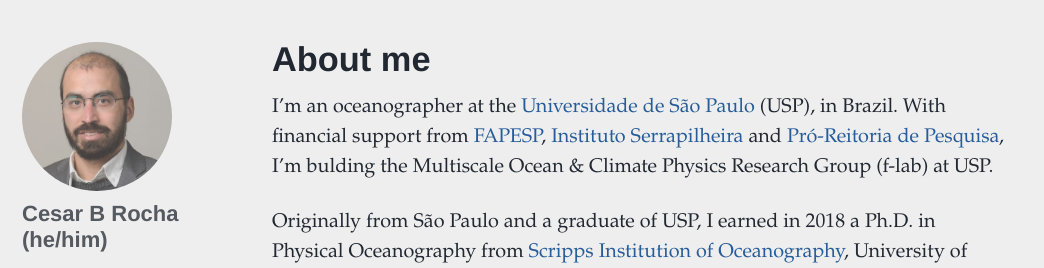
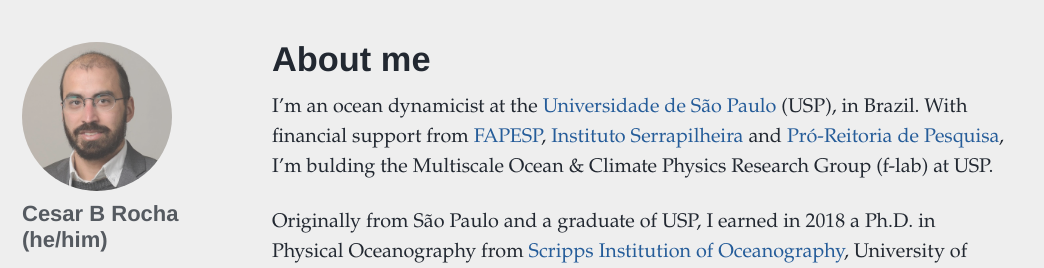
Before and after one commit to cesar-rocha/cesar-rocha.github.io, a Jekyll site: the page built from index.md, in a window 1280 px wide and 900 px high, scrolled down 921 px, cut to the strip 162-430 px from the top of the window. Shown: the whole strip, without its empty margins (0-1044 px from the left). Built offline with Jekyll 4.4.1, drawn with Linux system fonts in a browser that asks for light colours; cached includes are drawn as plain includes; nearby versions of some CDN libraries.

Commit message:
update description

```diff
--- a/index.md
+++ b/index.md
@@ -6,7 +6,7 @@ header:
   image: /assets/images/vorticity.png
 ---
 
-I'm an oceanographer at the [Universidade  de São Paulo](https://www5.usp.br) (USP), in Brazil. With financial support from [FAPESP](https://fapesp.br/en), [Instituto Serrapilheira](https://serrapilheira.org/en/) and [Pró-Reitoria de Pesquisa](https://sites.usp.br/prp/), I'm bulding the Multiscale Ocean & Climate Physics Research Group (f-lab) at USP.
+I'm an ocean dynamicist at the [Universidade  de São Paulo](https://www5.usp.br) (USP), in Brazil. With financial support from [FAPESP](https://fapesp.br/en), [Instituto Serrapilheira](https://serrapilheira.org/en/) and [Pró-Reitoria de Pesquisa](https://sites.usp.br/prp/), I'm bulding the Multiscale Ocean & Climate Physics Research Group (f-lab) at USP.
 
 Originally from São Paulo and a graduate of USP, I earned in 2018 a Ph.D. in Physical Oceanography from [Scripps Institution of Oceanography](https://scripps.ucsd.edu), University of California San Diego. Prior to returning to USP as faculty, in 2023, I did a postdoc at [Woods Hole Oceanographic Institution](https://www.whoi.edu) (2018-2020) and spent 2.5 years as faculty at [University of Connecticut](https://www.uconn.edu) (2020-2023).
 
```
